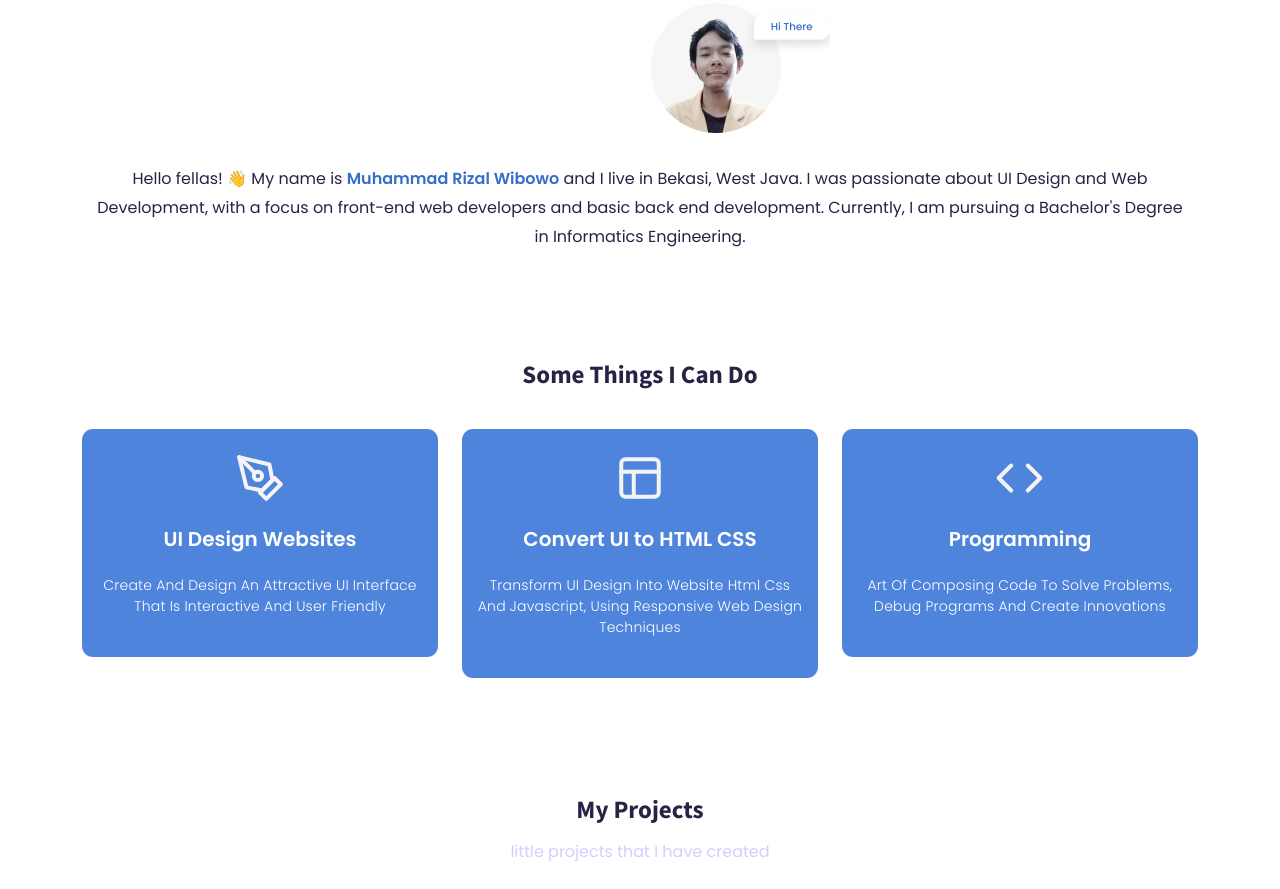
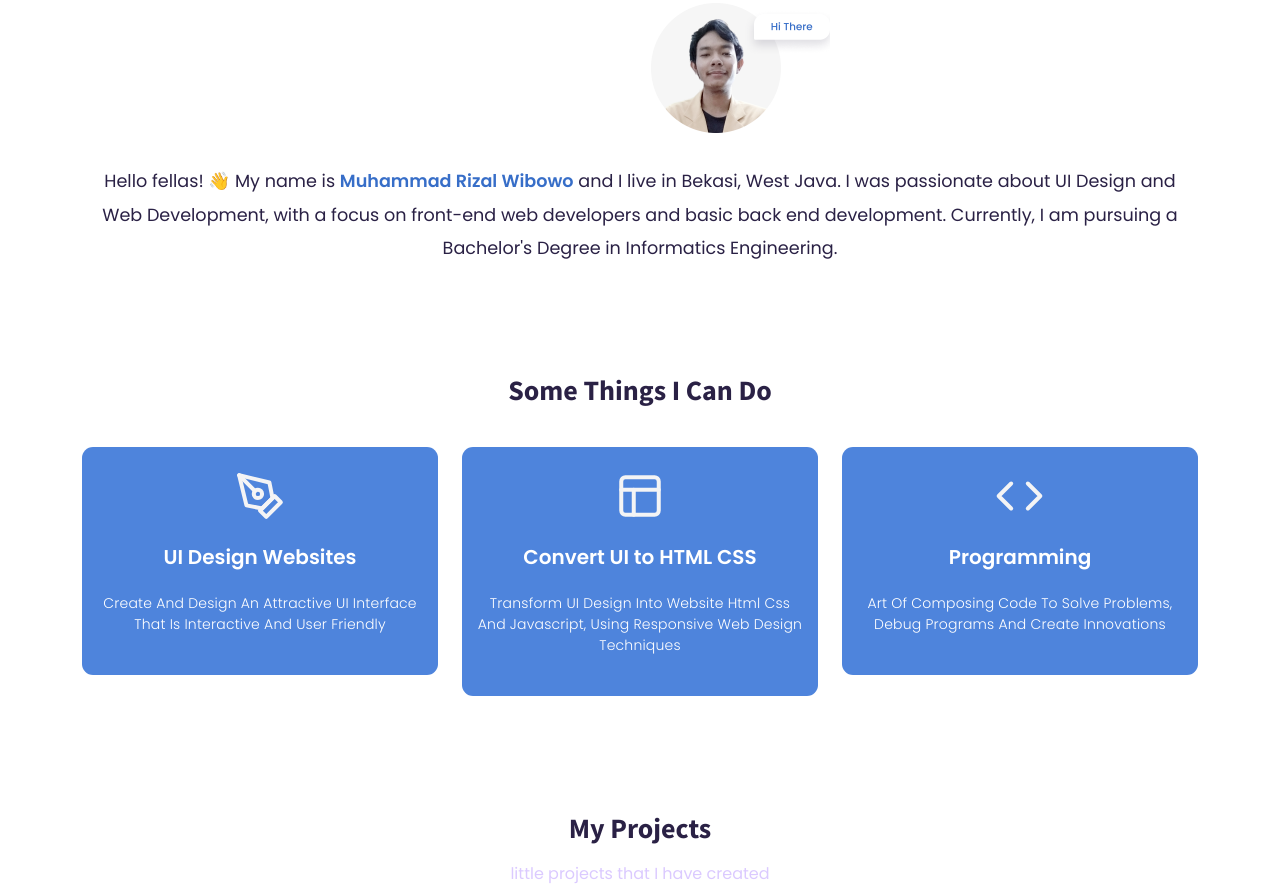
Before and after one commit to rzlwbo1/rzlwbo1.github.io, a website: page index.html in a window 1280 px wide. Shown: the part 1127-2016 px from the top of the page. Drawn offline with nearby package versions, Linux system fonts and the light colour scheme; some packages are replaced by stand-ins of ours; a script that the page names is missing.

Commit message:
tablet done

```diff
--- a/bootstrap/style.scss
+++ b/bootstrap/style.scss
@@ -352,5 +352,18 @@ footer {
     }
   }
 
+  .me-main p {
+    font-size: 1.1rem;
+    line-height: 2.1rem;
+  }
+
+  .my-services h2 {
+    font-size: 28px;
+  }
+
+  .my-projects h2 {
+    font-size: 28px;
+  }
+
 
 }
```
Also changed, not shown: bootstrap/style.css.
